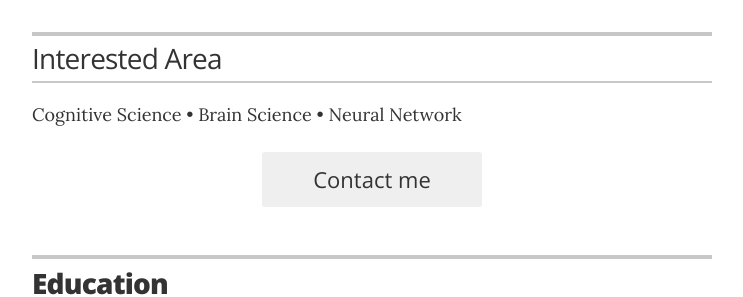
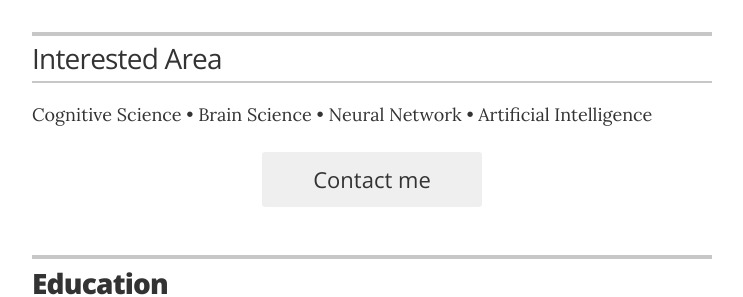
Before and after one commit to PsychYan/PsychYan.github.io, a Jekyll site: the page built from index.html, in a window 1280 px wide. Shown: the part 221-518 px from the top of the page, without its empty margins (268-1011 px from the left). Built offline with Jekyll 4.4.1, drawn with Linux system fonts in a browser that asks for light colours.

Commit message:
Update _config.yml

```diff
--- a/_config.yml
+++ b/_config.yml
@@ -23,7 +23,7 @@ resume_contact_address:         "Institute of Psychology, Chinese Academy of Sci
 resume_header_contact_info:     "Beijing, China • yanhj@psych.ac.cn"
 display_header_contact_info:    "true"
 
-resume_header_intro: "<p>Cognitive Science • Brain Science • Neural Network</p>"
+resume_header_intro: "<p>Cognitive Science • Brain Science • Neural Network • Artificial Intelligence</p>"
 
 # use "yes" to display the email contact button,
 # "no" to display an "I'm not looking for work" message,
```
